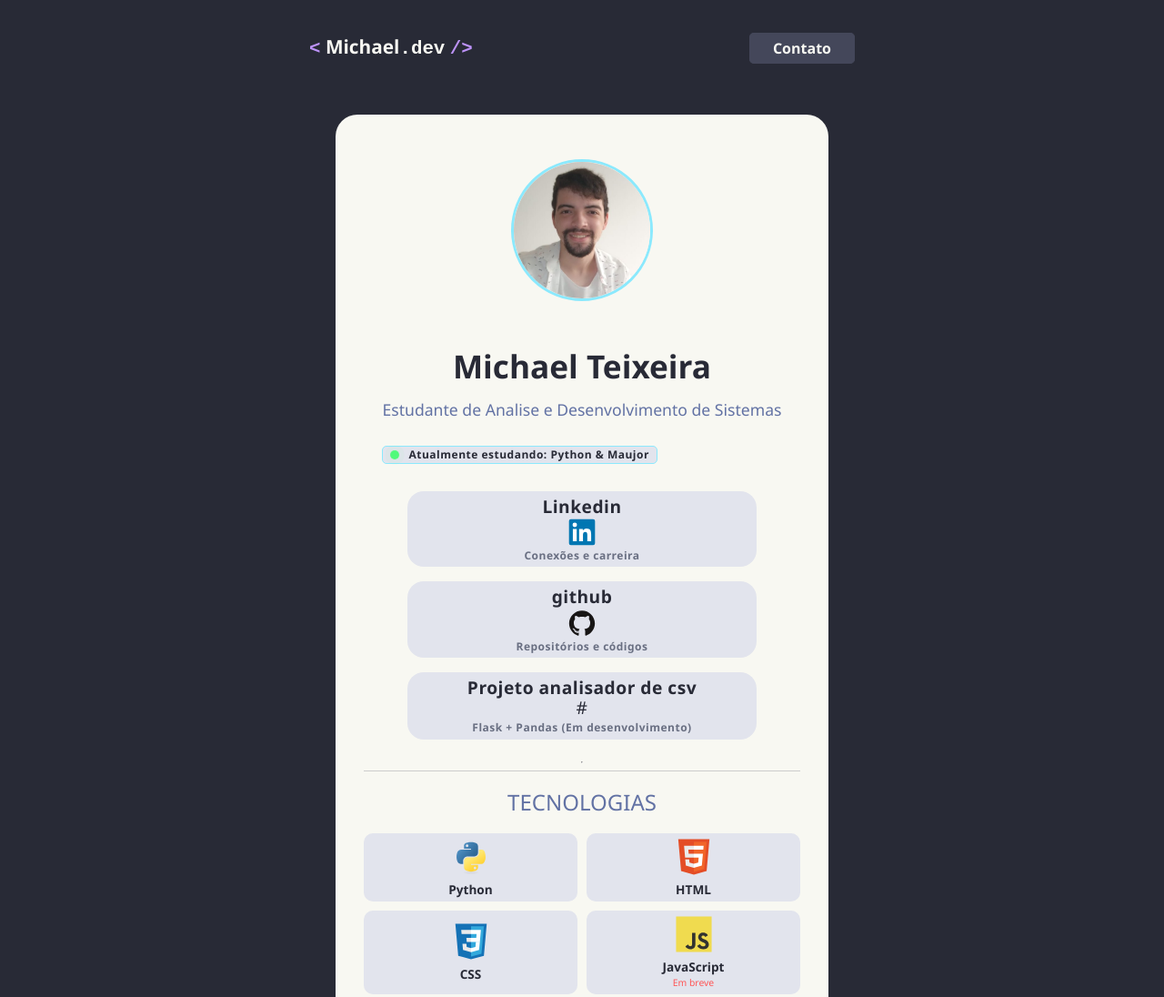
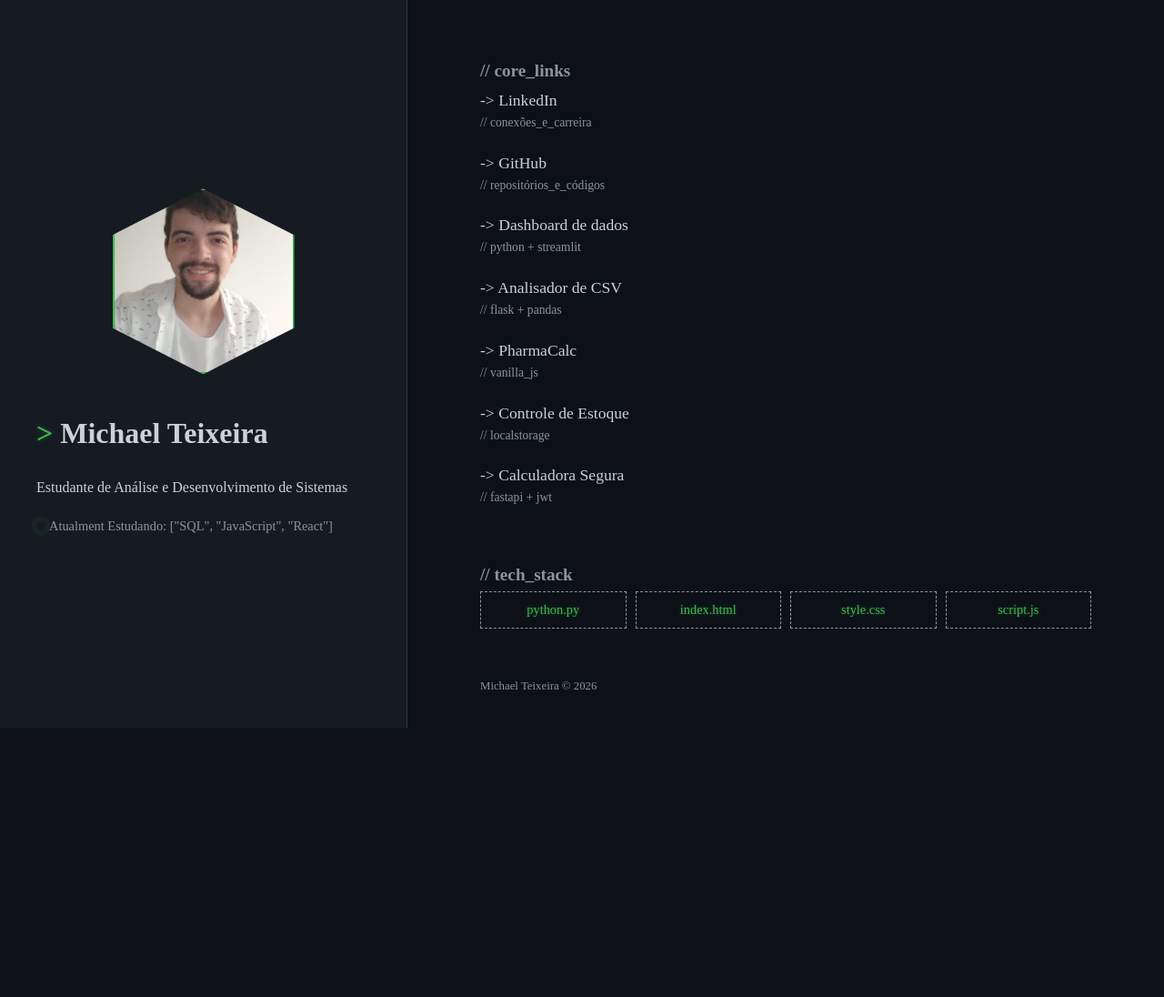
Before and after one commit to Michael-Clicker/Meu-hub, a plain HTML site: page index.html in a window 1280 px wide. Shown: the top 1096 px of the page at 91% size. After the commit the page ends 800 px from the top, so only its background shows below. Drawn offline with Linux system fonts and the light colour scheme.

Commit message:
feat: redesign completo do hub para v2.0 com tema terminal e CSS Grid

```diff
--- a/index.html
+++ b/index.html
@@ -2,91 +2,85 @@
 <html lang="pt-br">
   <head>
     <meta charset="UTF-8">
+    <meta name="viewport" content="width=device-width, initial-scale=1.0">
     <title>Meu-Hub | Michael Teixeira</title>
     <link rel="stylesheet" href="normalize.css-master/normalize.css">
     <link rel="stylesheet" type="text/css" href="style.css" media="all">
   </head>
-<body>
-  <header class="cabeçalho">
-    <div class="conteudo-cabeçalho">
-	  <div class="logo">
-	    <span class="codigo">&lt;</span>
-		<strong>Michael</strong><span class="dev">.dev</span>
-		<span class="codigo">/&gt;</span>
-	  </div>
-	  <nav aria-label="Navegação secundaria">
-	    <a href="https://wa.me/5511913218058" target="blank" class="nav-cabeçalho">Contato</a>
-	    <!--sugestão adicionar tema noturno-->
-	  </nav>
-	</div>
-  </header>
-  <main class="container-principal">
-    <section class="cabeçalho-perfil">
+  <body class="terminal">
+    <main class="container-split">
+
+      <!--LADO ESQUERDO: Perfil Fixo -->
+      <section class="perfil-sidebar">
         <div class="avatar">
           <img src="assets/michael.jpeg" alt="Imagem de Michael Teixeira">
         </div>
-	  <div class="introduçao">
-	   <h1>Michael Teixeira</h1>
-	    <p>Estudante de Analise e Desenvolvimento de Sistemas</p>
+        <div class="introdução">
+          <h1><span class="prompt">&gt;</span> Michael Teixeira</h1>
+          <p class="subtitulo">Estudante de Análise e Desenvolvimento de Sistemas</p>
         </div>
         <div class="status">
-	    <span class="dot-pulse"></span><b>Atualmente estudando: Python & Maujor</b>
+          <span class="dot-pulse"></span>
+          <span class="texto-status">Atualment Estudando: ["SQL", "JavaScript", "React"]</span>
         </div>
       </section>
-	<nav class="navegaçao-primaria">
+
+      <!--LADO DIREITO: Links e Tecnologias com Rolagem-->
+      <div class="conteudo-links" >
+        <nav class="navegação" aria-label="Links e Redes">
+          <h2 class="section-titulo">// core_links</h2>
           <ul class="lista-links">
             <li>
-		  <a href="br.linkidin.com"><strong>Linkedin</strong>
-		    <img class="redes" src="assets/linkedin-original.svg" alt="logo do Linkedin">
-		    <small><b>Conexões e carreira</b></small>
+              <a href="https://www.linkedin.com/in/michael-teixeira-b824262a8" target="_blank">
+              <span class="seta">-&gt;</span> LinkedIn <small>// conexões_e_carreira</small>
               </a>
             </li>
             <li>
-		  <a href="https://github.com/Michael-Clicker?tab=repositories" target="blank"><strong>github</strong>
-		    <img class="redes" src="assets/github-original.svg" alt="logo do Git hub">
-			<small><b>Repositórios e códigos</b></small>
+              <a href="https://github.com/Michael-Clicker" target="_blank">
+              <span class="seta">-&gt</span> GitHub <small>// repositórios_e_códigos</small>
               </a>
             </li>
             <li>
-		  <a href="projeto-python.com"><strong>Projeto analisador de csv</strong>
-		    <span class="icone">#</span>
-			<small><b>Flask + Pandas (Em desenvolvimento)</b></small>
+              <a href="https://top-amazon-books.streamlit.app/" target="_blank">
+              <span class="seta">-&gt;</span> Dashboard de dados <small>// python + streamlit</small>
+              </a>
+            </li>
+            <li>
+              <a href="https://github.com/Michael-Clicker/analisador-csv-flask" target="_blank">
+              <span class="seta">-&gt;</span> Analisador de CSV <small>// flask + pandas</small>
+              </a>
+            </li>
+            <li>
+              <a href="https://michael-clicker.github.io/PharmaCalc/" target="_blank">
+              <span class="seta">-&gt;</span> PharmaCalc <small>// vanilla_js</small>
+              </a>
+            </li>
+            <li>
+              <a href="https://michael-clicker.github.io/Controle-estoque-marcenaria/" target="_blank">
+              <span class="seta">-&gt;</span> Controle de Estoque <small>// localstorage</small>
+              </a>
+            </li>
+            <li>
+              <a href="https://github.com/Michael-Clicker/Calculadora-Segura" target="_blank">
+              <span class="seta">-&gt;</span> Calculadora Segura <small>// fastapi + jwt</small>
               </a>
           </li>
           </ul>
         </nav>
-	<hr>
-	<section class="habilidades">
-	  <h2>Tecnologias</h2>
-	  <div class="grade">
-	    <span>
-          <img class="linguagens" src="assets/python-original.svg" alt="Logo de Python">
-          <b>Python</b>
-      </span>
-      <span>
-        <img class="linguagens" src="assets/html5-original.svg" alt="Logo da HTML5">
-        <b>HTML</b>
-      </span>
-      <span>
-        <img class="linguagens" src="assets/css3-original.svg" alt="Logo da CSS3">
-        <b>CSS</b>
-      </span>
-      <span>
-        <img class="linguagens" src="assets/javascript-original.svg" alt="Logo de JavaScript">
-        <b>JavaScript</b>
-        <small>Em breve</small>
-      </span>
+
+        <section class="stack">
+          <h2 class="section-titulo">// tech_stack</h2>
+          <div class="grid">
+            <span class="tech-item">python.py</span>
+            <span class="tech-item">index.html</span>
+            <span class="tech-item">style.css</span>
+            <span class="tech-item">script.js</span>
           </div>
         </section>
+        <footer>
+          <p>Michael Teixeira &copy; 2026</p>
+        </footer>
+      </div>
     </main>
-	<footer class="rodape">
-	  <p>Michael Teixeira</p>
-	  <p class="creditos">Fundamentos de HTML e CSS</p>
-	</footer>
-  <script>
-      console.log("%c Olá, Caro leitor curioso! 👋", "color: #2563eb; font-size: 20px; font-weight: bold;");
-      console.log("Este projeto foi desenvolvido do zero para me ajudar a centralizar minhas informações e demonstrar fundamentos de ADS.");
-      console.log("Destaque: HTML5 Semântico, CSS Puro e Acessibilidade.");
-  </script>
   </body>
 </html>
--- a/style.css
+++ b/style.css
@@ -1,118 +1,46 @@
 :root {
-		--fundo: #282a36;           /*fundo principal*/
-        --fundo-alt: #44475a; 		/*fundo para botões*/
-		--texto: #f8f8f2;           /*texto principal*/
-		--codigo: #bd93f9;          /*cor de tags logo*/
-		--destaque: #8be9fd;        /*hover ou links importantes*/
-		--sucesso: #50fa7b;         /*verde sucesso padrão (para status)*/
+    --background: #0d1117;
+    --texto: #c9d1d9;
+    --links: #58a6ff;
+    --terminal: #3fb950;
+    --commentarios: #8b949e;
+    --font-terminal: 'Courier New', Courier, monospace;
 }
-	  body{
-		background: var(--fundo);
+body.terminal {
+  background-color: var(--background);
   color: var(--texto);
-        font-family: 'Segoe UI', Tahoma, Geneva, Verdana, sans-serif;
-		/*centralizar*/
-		display: flex;
-		flex-direction: column;
-		align-items: center;
   margin: 0;
-		min-height: 100vh;
   padding: 20px;
+  line-height: 1.6;
 }
-	  .cabeçalho {
-		width: 100%;
-        max-width: 600px;
-        padding: 20px 0;
-        margin-bottom: 40px;
+.section-titulo {
+  color: var(--commentarios);
+  font-size: 1.2em;
+  margin-top: 40px;
+  margin-bottom: 2px;
 }
-	  .conteudo-cabeçalho {
-		display: flex;
-		justify-content: space-between;
-		align-items: center;
+.prompt, .tech-item {
+    color: var(--terminal);
+    text-shadow: 0 0 5px rgba(63, 185, 80, 0.4);
 }
-	  .logo {
-		font-size: 1.3rem;
-	    }
-	  .logo > span {
-		color: var(--codigo);
-        font-family: monospace;
-        font-weight: bold;
-	    }
-        .logo .dev{
-		  font-family: monospace;
-          font-weight: bold;
-          color: var(--texto);
-		  }
-	  .nav-cabeçalho {
-		background: var(--fundo-alt);
-		font-size: 1rem;
-        border: 1px solid var(--fundo-alt);
-        padding: 5px 25px;
-        border-radius: 5px;
-        transition: 0.3s;
-        text-decoration: none;
-        color: var(--texto);
-        font-weight: bold;
-	    }
-	  .nav-cabeçalho:hover{
-		background: #baedf7; /*cor mais suave, variada de var(--destaque)*/
-        color: var(--fundo);
-	    }
-	  .cabeçalho-perfil {
-		display: flex;
-        flex-direction: column;
-        align-items: center;
+.texto-status{
+  color: var(--commentarios);
+  font-size: 0.9rem;
 }
 .avatar {
-		padding: 8px;
+  display: flex;
+  justify-content: center;
+  align-items: center;
+  width: 200px;
+  height: 200px;
+  margin: 0 auto 20px;
 }
-	  .avatar img{
-		width: 150px;
-        height: 150px;
-        border-radius: 50%;
-        border: 3px solid var(--destaque);
+.avatar img {
+  width: 100%;
+  height: 100%;
   object-fit: cover;
-        object-position: center 20%;
-        margin-bottom: 16px;
-	    }
-	  .container-principal {
-		background: var(--texto);
-		color: var(--fundo);
-        padding: 40px 30px;
-        width: 100%;
-        max-width: 480px;
-        border-radius: 24px;
-        border: 1px solid rgba(255, 255, 255, 0.05);
-	    display: flex;
-		flex-direction: column;
-		align-items: center;
-        margin-bottom: 25px;
-	    }
-	  .introduçao {
-		text-align: center;
-        margin-bottom: 12px;
-	    }
-	  .introduçao h1 {
-		font-size: 2.2rem;
-        font-weight: 800;
-        margin-bottom: 4px;
-        }
-	  .introduçao h1 + p {
-		font-size: 1.1rem;
-        color: #6272a4;
-        font-weight: 500;
-	    }
-	  .status {
-		background: #e2e4ed;
-		border: 1px solid var(--destaque);
-		border-radius: 5px;
-		color: var(--fundo);
-		padding: 2px 8px;
-		align-self: flex-start;
-		display: inline-flex;
-        align-items: center;
-		gap: 10px; /*espaço do dot*/
-		font-size: 0.75rem;
-		letter-spacing: 0.5px;
+  clip-path: polygon(50% 0%, 100% 25%, 100% 75%, 50% 100%, 0% 75%, 0% 25%);
+  border: 2px solid var(--terminal);
 }
 .dot-pulse {
   height: 10px;
@@ -137,115 +65,108 @@
     box-shadow: 0 0 0 0 rgba(80, 250, 123, 0);
     }
 }
-	  .navegaçao-primaria{
-		width: 100%;
-        margin-top:30px;
+h1:hover{
+  color: var(--terminal);
 }
-	  .lista-links {
+
+/*LINKS*/
+.lista-links{
   list-style: none;
+  padding: 0;
   margin: 0;
-        padding: 0 10%;
 }
-	  .lista-links > li {
-		margin-bottom: 16px;
+.lista-links li{
+  margin-bottom: 18px;
 }
 .lista-links a {
-		display: flex;
-		align-items: center;
-		flex-direction: column;
-		background: #e2e4ed;
+  color: var(--texto);
   text-decoration: none;
-		color: var(--fundo);
-		padding: 5px 18px;
-		border-radius: 18px;
-		border: 1px solid transparent;
-		font-size: 1.2rem;
-		letter-spacing: 0.5px;
-		transition: 0.2s;
+  font-size: 1.1rem;
+  display: inline-block;
+  transition: transform 0.2s ease, color 0.2s ease;
 }
-	 .redes{
-	   margin-top: 2px;
-       width: 30px;
-       height: 30px;
-       object-fit: contain;
-	   }
-	 small {
-	  font-size: 0.75rem;
-      color: #696f82;
-      margin-top: 4px;
+.lista-links-terminal a .seta{
+  color:transparent;
+  margin-right: 5px;
+  transition: color 0.2s ease;
 }
 .lista-links a:hover {
-	   border-color: var(--destaque);
-       transform: translateY(-3px);
-       box-shadow: 0 10px 20px rgba(0, 0, 0, 0.1);
+  color: var(--links);
+  transform: translateX(5px);
 }
-	 .habilidades{
-		width: 100%;
-		border-top: 1px solid #ccc;
+.lista-links-terminal a:hover .seta {
+  color: var(--links);
+}
+.lista-links small{
+  color: var(--commentarios);
+  font-size: 0.85rem;
+  display: block;
+}
 
-	   }
-	 h2 {
-	   color: #6272a4;
-       font-weight: 500;
-       font-size:1.5rem;
-       text-transform: uppercase;
-       text-align: center;
-	   }
-	 .grade {
+/*Grade stack*/
+.grid {
   display: grid;
   grid-template-columns: repeat(2, 1fr);
   gap: 10px;
 }
-	 .grade span {
+.tech-item{
+  border: 1px dashed var(--commentarios);
+  padding: 8px;
+  text-align: center;
+  font-size: 0.9rem;
+  transition: transform 0.2s ease, color 0.2s ease;
+}
+.tech-item:hover{
+  transform: translateY(-3px);
+}
+footer {
+  margin-top: 40px;
+  color: var(--commentarios);
+  font-size: 0.8rem;
+}
+
+/*MIDIA QUERY*/
+@media (min-width: 768px) {
+
+  body.terminal {
+    padding: 0;
+    overflow: hidden;
+  }
+  main {
+    display: grid;
+    grid-template-columns: 35% 65%;
+    width: 100vw;
+    height: 100vh;
+  }
+  /*Lado esquerdo*/
+  .perfil-sidebar {
+    background-color: #161b22;
+    padding: 40px;
+    border-right: 1px solid #30363d;
     display: flex;
     flex-direction: column;
-		align-items: center;
     justify-content: center;
-		text-align: center;
-        background: #e2e4ed;
-        border: 1px solid transparent;
-        border-radius: 10px;
-        padding: 5px;
-        font-size: 0.85rem;
-		transition: 0.2s;
-		min-height: 30px;
+    height: 100vh;
+    box-sizing: border-box;
   }
-	  .grade span:hover {
-		border-color: var(--codigo);
-        color: var(--codigo);
+  .introdução {
+  background-color: #161b22;
   }
-      .grade span small {
-		display: block;
-        font-size: 0.65rem;
-        color: #ff5555;
-	    }
-	  .grade span .linguagens {
-		width:40px;
-		height: 40px;
-        object-fit: contain;
-        margin-bottom: 8px;
-        transition: 0.3s ease;
-	    }
-		.grade span:hover .linguagens {
-		  transform: scale(1.15)
-		  }
-		.rodape {
-		  margin-top: 25px;
-		  width: 100%;
-          max-width: 600px;
+  .conteudo-links {
+    padding: 60px 80px;
+    overflow-y: auto;
+    height: 100vh;
+    box-sizing: border-box;
     display: flex;
     flex-direction: column;
-          align-items: center;
+    justify-content: center;
   }
-		.rodape > p {
-		  color: var(--texto);
-          font-size: 1.5rem;
-          font-weight: 500;
-          margin-bottom: 10px;
+  .lista-links-terminal {
+        padding: 0;
+        margin: 0;
+        list-style: none;
     }
-		.rodape .creditos {
-		  color: var(--codigo);
-          font-size: 1rem;
-          font-weight: 400;
-          margin: 0
+  .grid {
+    grid-template-columns: repeat(4, 1fr);
   }
+}
```
Also changed, not shown: README.md. Lines whose indentation alone changed are shown as unchanged.
